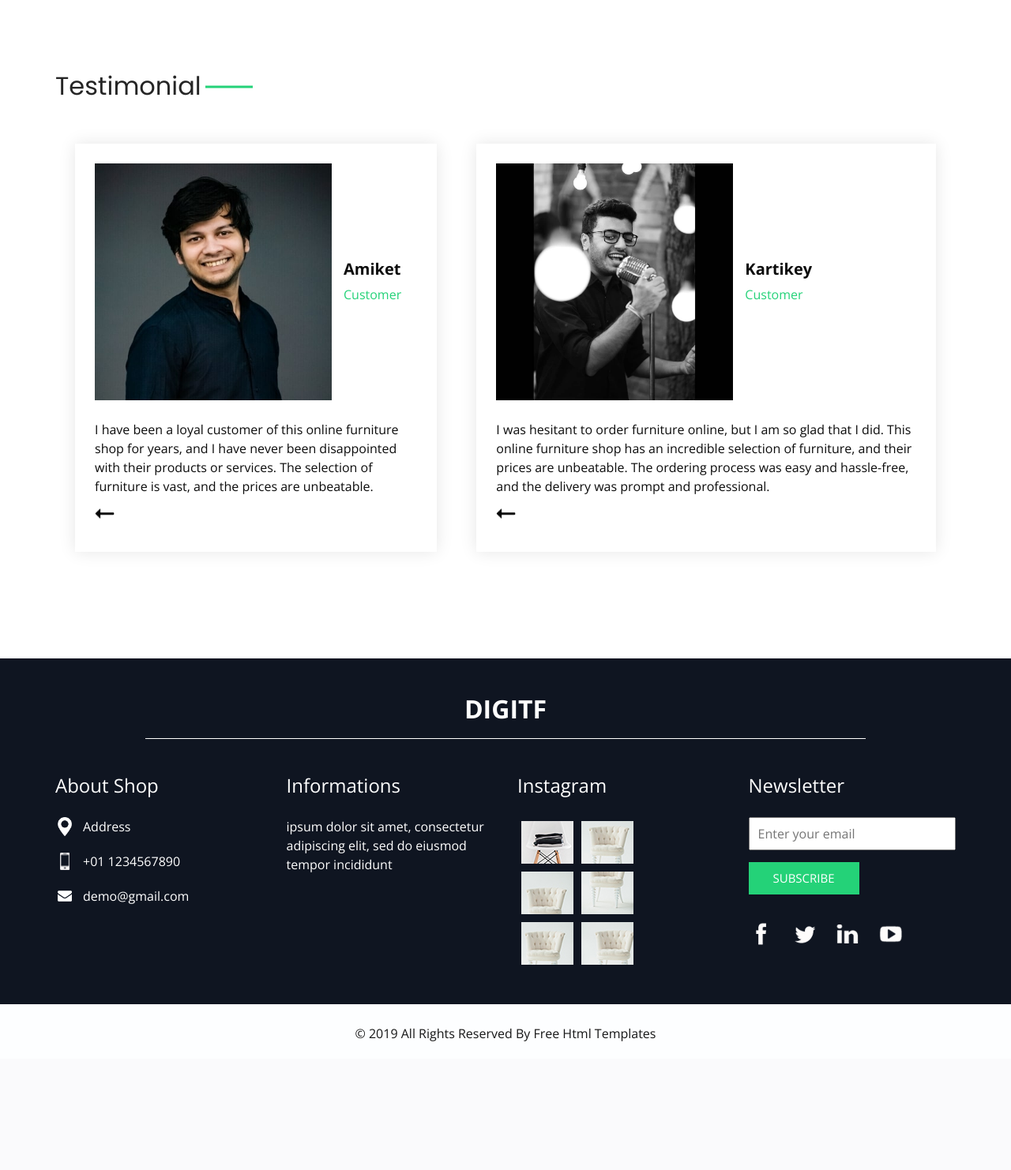
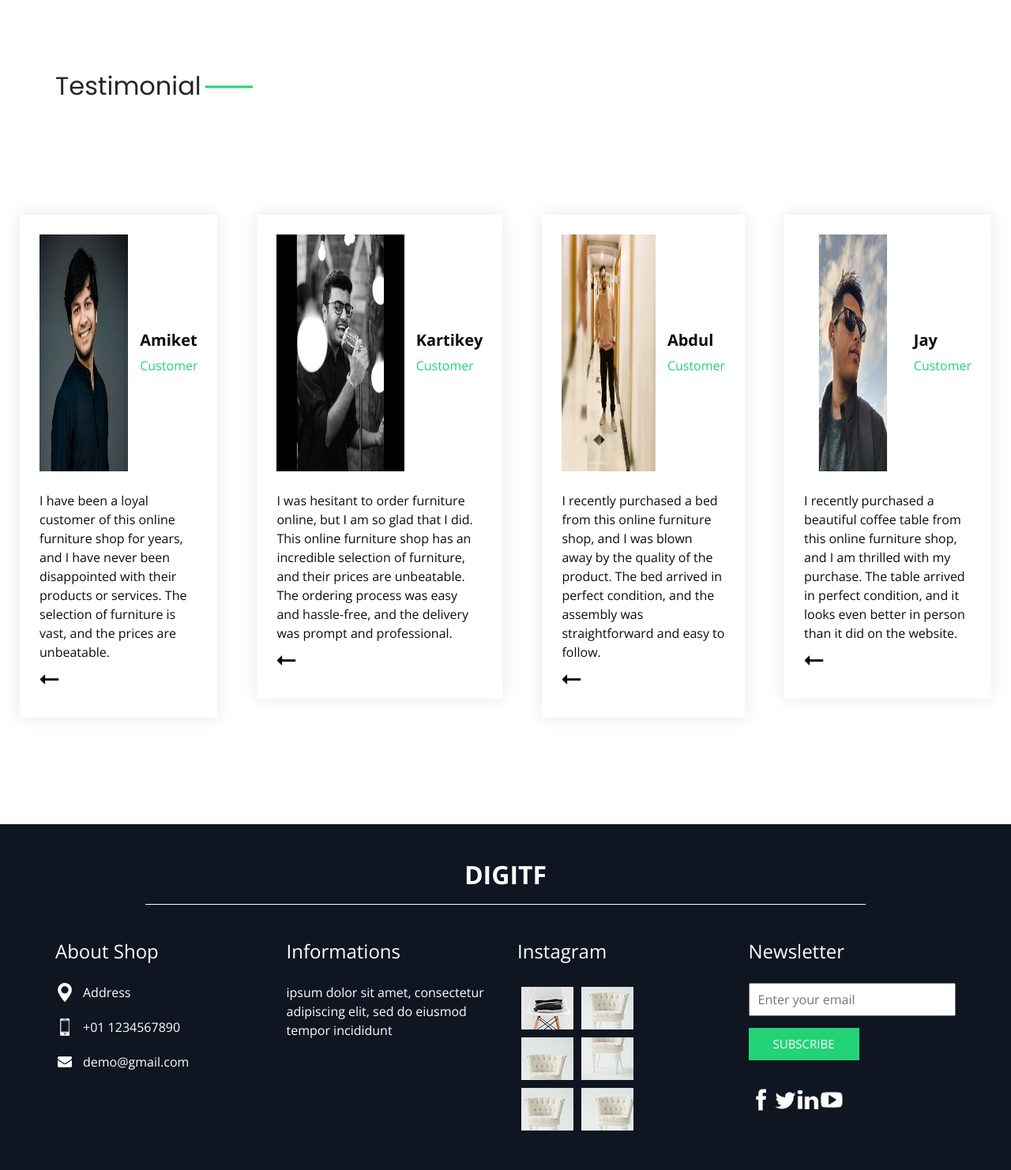
Before and after one commit to amiket23/spwebapp, a Flask app: page / in a window 1280 px wide. Shown: the part 3685-5167 px from the top of the page at 79% size. Before the commit the page ends 5004 px from the top, so only its background shows below. Run offline with Flask 3, Linux system fonts and the light colour scheme; some libraries are stand-ins or nearby versions.

Commit message:
New Changess

```diff
--- a/SPW/templates/index.html
+++ b/SPW/templates/index.html
@@ -46,7 +46,7 @@
           <div class="collapse navbar-collapse" id="navbarSupportedContent">
             <ul class="navbar-nav  ">
               <li class="nav-item active">
-                <a class="nav-link" href="index.html">Home <span class="sr-only">(current)</span></a>
+                <a class="nav-link" href="index">Home <span class="sr-only">(current)</span></a>
               </li>
               <li class="nav-item">
                 <a class="nav-link" href="about"> About</a>
@@ -59,13 +59,26 @@
                 <a class="nav-link" href="contact">Contact us</a>
               </li>
             </ul>
-            <div class="user_option">
+           {% if current_user.is_authenticated %}
+              --
+              <div class="user_option">
+                <a href="">
+                <img src="/static/images/user.png" alt="">
+                <a class="nav-link" href="/logout">logout</a>
+                </a>
+              </div>
+              --
+              {% else %}
+              --
+              <div class="user_option">
               <a href="">
-                <img src="/static/images/user.png" alt="">
-                <a class="nav-link" href="login.html">login</a>
-                <a class="nav-link" href="sign_up.html">Register</a>
+              <img src="/static/images/user.png" alt="">
+              <a class="nav-link" href="login.html">login</a>
+              <a class="nav-link" href="sign_up.html">Register</a>
               </a>
-            </div>
+              </div>
+               --
+              {% endif %}
           </div>
           <div>
             <div class="custom_menu-btn ">
@@ -127,10 +140,10 @@
                       Introducing our versatile and stylish table, the perfect addition to any home or office. Made from high-quality materials, this table boasts an elegant design that is both functional and beautiful.
                     </p>
                     <div class="btn-box">
-                      <a href="" class="btn-1">
+                      <a href="shop" class="btn-1">
                         Read More
                       </a>
-                      <a href="" class="btn-2">
+                      <a href="contact" class="btn-2">
                         Contact us
                       </a>
                     </div>
@@ -157,10 +170,10 @@
                       Introducing our luxurious bed, the perfect place to rest your head after a long day. Made from high-quality materials, this bed is not only comfortable but also boasts an elegant and timeless design that will complement any bedroom decor.
                     </p>
                     <div class="btn-box">
-                      <a href="" class="btn-1">
+                      <a href="shop" class="btn-1">
                         Read More
                       </a>
-                      <a href="" class="btn-2">
+                      <a href="contact" class="btn-2">
                         Contact us
                       </a>
                     </div>
@@ -187,10 +200,10 @@
                       Introducing our spacious and stylish wardrobe, the perfect storage solution for your clothes and accessories. Made from high-quality materials, this wardrobe is designed to be durable and functional while also adding a touch of elegance to your bedroom.
                     </p>
                     <div class="btn-box">
-                      <a href="" class="btn-1">
+                      <a href="shop" class="btn-1">
                         Read More
                       </a>
-                      <a href="" class="btn-2">
+                      <a href="contact" class="btn-2">
                         Contact us
                       </a>
                     </div>
@@ -217,10 +230,10 @@
                       Introducing our beautifully crafted wooden chair, the perfect addition to any home. Made from high-quality wood, this chair is not only durable but also boasts an elegant and timeless design that will complement any interior style.
                     </p>
                     <div class="btn-box">
-                      <a href="" class="btn-1">
+                      <a href="shop" class="btn-1">
                         Read More
                       </a>
-                      <a href="" class="btn-2">
+                      <a href="contact" class="btn-2">
                         Contact us
                       </a>
                     </div>
@@ -328,7 +341,7 @@
                   <hr>
                   <div class="t-name">
                     <h5>
-                      Bads
+                      Beds
                     </h5>
                   </div>
                 </div>
@@ -452,12 +465,9 @@
             <h2>
               The Latest Collection
             </h2>
-            <h2 class="main_heading">
-              50% DISCOUNT
-            </h2>
 
             <div class="">
-              <a href="">
+              <a href="shop">
                 Buy Now
               </a>
             </div>
@@ -611,6 +621,10 @@
 
     <div class="container">
       <div class="client_container layout_padding2">
+
+      </div>
+    </div>
+    <div class="client_container layout_padding2">
         <div class="client_box b-1">
           <div class="client-id">
             <div class="img-box">
@@ -654,6 +668,53 @@
             <p>
              I was hesitant to order furniture online, but I am so glad that I did. This online furniture shop has an incredible selection of furniture, and their prices are unbeatable. The ordering process was easy and hassle-free, and the delivery was prompt and professional.
             </p>
+            <div>
+              <div class="arrow_img">
+              </div>
+            </div>
+          </div>
+        </div>
+        <br>
+        <div class="client_box b-1">
+          <div class="client-id">
+            <div class="img-box">
+              <img src="/static/images/abdul.jpg" alt="" width="300" height="300" />
+            </div>
+            <div class="name">
+              <h5>
+                Abdul
+              </h5>
+              <p>
+               Customer
+              </p>
+            </div>
+          </div>
+          <div class="detail">
+            <p>
+           I recently purchased a bed from this online furniture shop, and I was blown away by the quality of the product. The bed arrived in perfect condition, and the assembly was straightforward and easy to follow.            </p>
+            <div>
+              <div class="arrow_img">
+              </div>
+            </div>
+          </div>
+        </div>
+        <div class="client_box b-1">
+          <div class="client-id">
+            <div class="img-box">
+              <img src="/static/images/jay.jpg" alt="" width="300" height="300" />
+            </div>
+            <div class="name">
+              <h5>
+                Jay
+              </h5>
+              <p>
+               Customer
+              </p>
+            </div>
+          </div>
+          <div class="detail">
+            <p>
+            I recently purchased a beautiful coffee table from this online furniture shop, and I am thrilled with my purchase. The table arrived in perfect condition, and it looks even better in person than it did on the website.            </p>
             <div>
               <div class="arrow_img">
               </div>
@@ -725,41 +786,39 @@
             </h5>
             <div class="insta_container">
               <div>
-                <a href="">
+
                   <div class="insta-box b-1">
                     <img src="/static/images/i-1.jpg" alt="">
                   </div>
-                </a>
-                <a href="">
+
+
                   <div class="insta-box b-2">
                     <img src="/static/images/i-2.jpg" alt="">
                   </div>
-                </a>
+
               </div>
 
               <div>
-                <a href="">
+
                   <div class="insta-box b-3">
                     <img src="/static/images/i-3.jpg" alt="">
                   </div>
-                </a>
-                <a href="">
+
+
                   <div class="insta-box b-4">
                     <img src="/static/images/i-4.jpg" alt="">
                   </div>
-                </a>
+
               </div>
               <div>
-                <a href="">
+
                   <div class="insta-box b-3">
                     <img src="/static/images/i-5.jpg" alt="">
                   </div>
-                </a>
-                <a href="">
                   <div class="insta-box b-4">
                     <img src="/static/images/i-6.jpg" alt="">
                   </div>
-                </a>
+
               </div>
             </div>
           </div>
@@ -776,18 +835,15 @@
               </button>
             </form>
             <div class="social_box">
-              <a href="">
+
                 <img src="/static/images/fb.png" alt="">
-              </a>
-              <a href="">
+
                 <img src="/static/images/twitter.png" alt="">
-              </a>
-              <a href="">
+
                 <img src="/static/images/linkedin.png" alt="">
-              </a>
-              <a href="">
+
                 <img src="/static/images/youtube.png" alt="">
-              </a>
+
             </div>
           </div>
         </div>
@@ -796,19 +852,6 @@
   </section>
 
   <!-- end info_section -->
-
-
-  <!-- footer section -->
-  <section class="container-fluid footer_section ">
-    <div class="container">
-      <p>
-        &copy; 2019 All Rights Reserved By
-        <a href="https://html.design/">Free Html Templates</a>
-      </p>
-    </div>
-  </section>
-  <!-- end  footer section -->
-
 
   <script type="text/javascript" src="/static/js/jquery-3.4.1.min.js"></script>
   <script type="text/javascript" src="/static/js/bootstrap.js"></script>
```
Also changed, not shown: SPW/static/images/abdul.jpg (added), SPW/static/images/jay.jpg (added).
